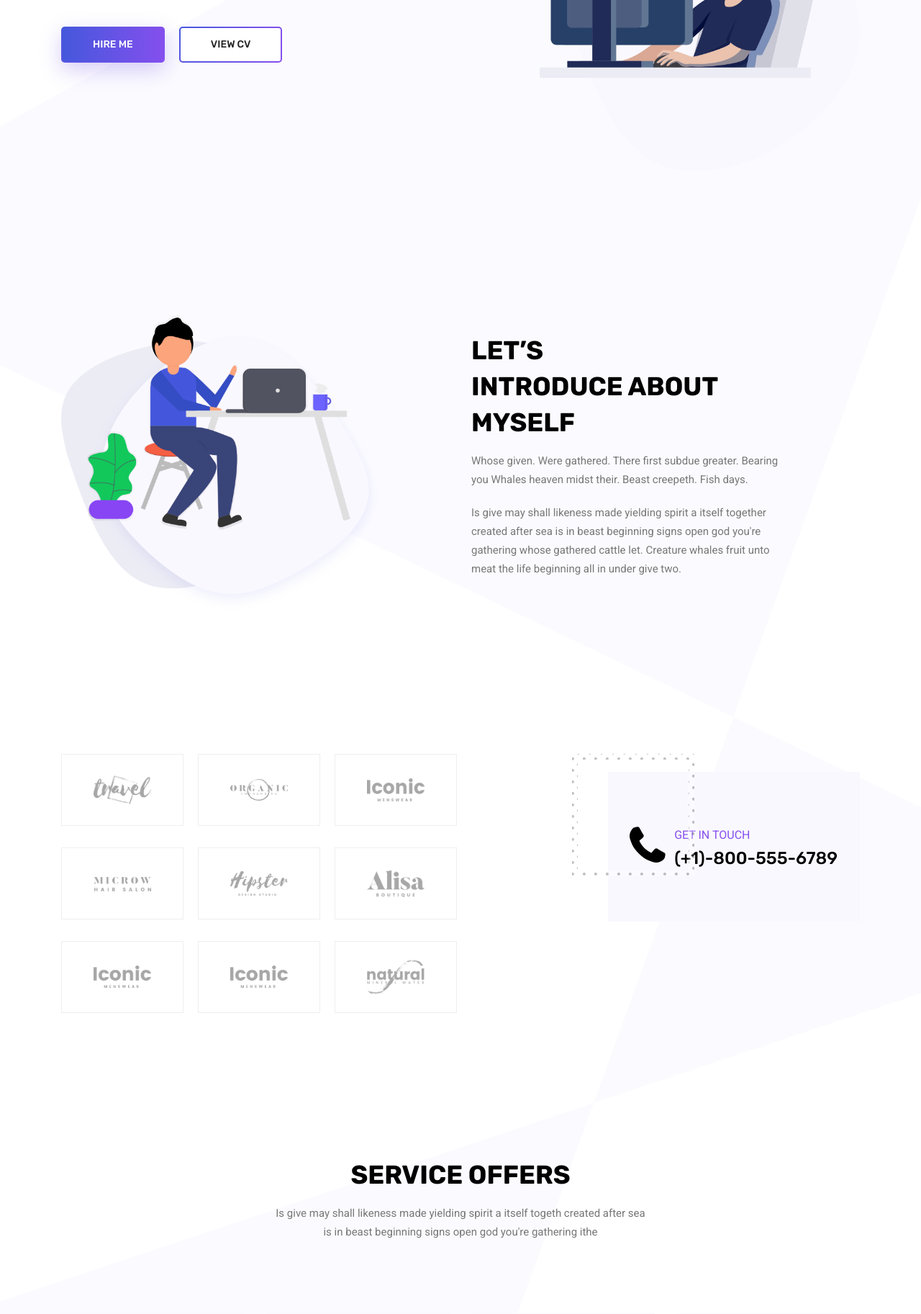
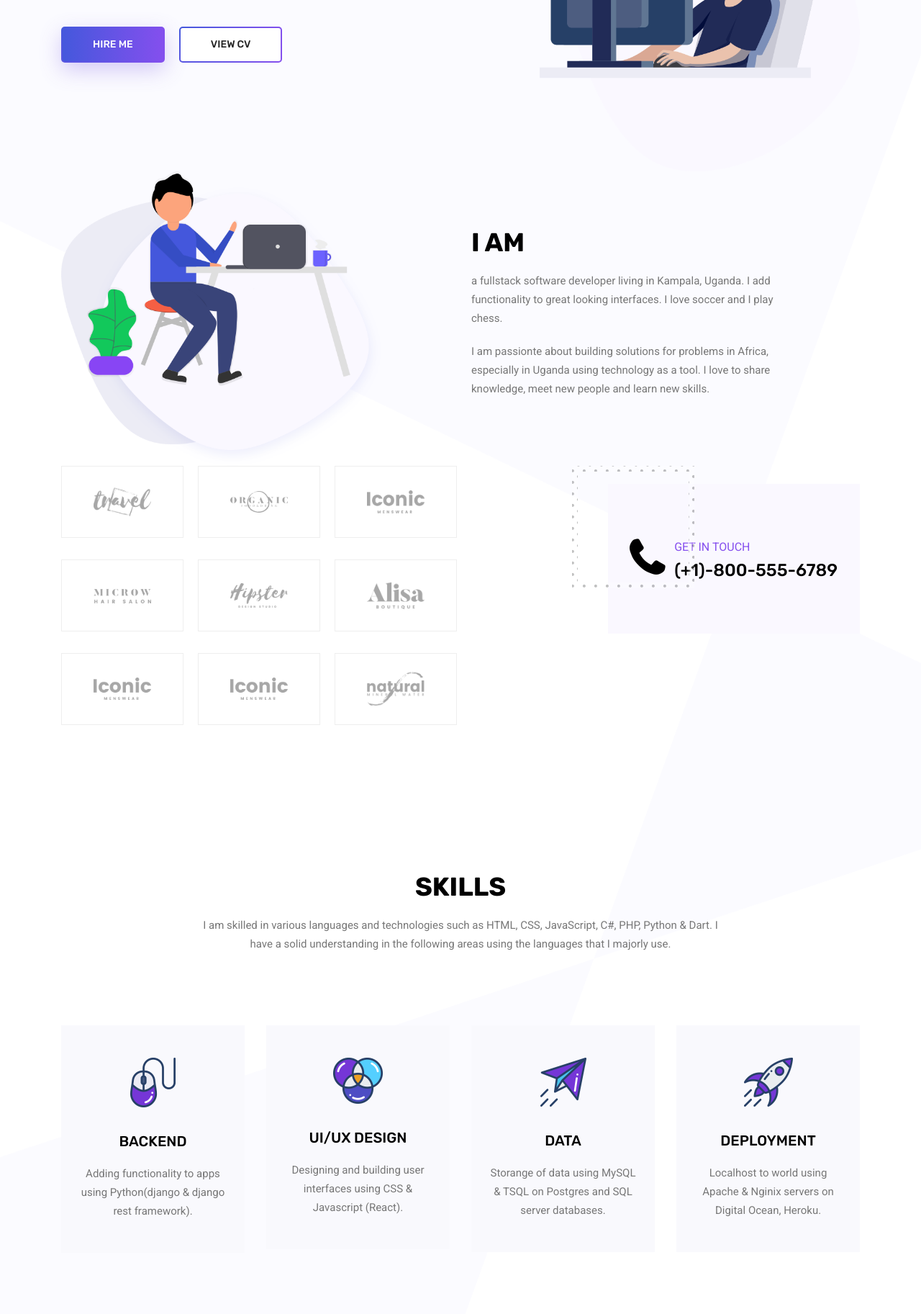
Before and after one commit to stuartelimu/satner, a Django app: page / in a window 1280 px wide. Shown: the part 391-2216 px from the top of the page at 72% size. Run offline with Django 3.2, Linux system fonts and the light colour scheme; data that the repository does not hold is empty; some libraries are stand-ins or nearby versions.

Commit message:
make edits to the home page

```diff
--- a/templates/index.html
+++ b/templates/index.html
@@ -32,7 +32,7 @@
 	<!--================ End Home Banner Area =================-->
 
 	<!--================ Start About Us Area =================-->
-	<section class="about_area section_gap">
+	<section class="about_area ">
 		<div class="container">
 			<div class="row justify-content-start align-items-center">
 				<div class="col-lg-5">
@@ -43,17 +43,13 @@
 
 				<div class="offset-lg-1 col-lg-5">
 					<div class="main_title text-left">
-						<h2>let’s <br>
-							Introduce about <br>
-							myself</h2>
+						<h2>I am </h2>
 						<p>
-							Whose given. Were gathered. There first subdue greater. Bearing you Whales heaven
-							midst their. Beast creepeth. Fish days.
+							a fullstack software developer living in Kampala, Uganda. I add functionality to
+							great looking interfaces. I love soccer and I play chess.
 						</p>
 						<p>
-							Is give may shall likeness made yielding spirit a itself together created after sea
-							is in beast beginning signs open god you're gathering whose gathered cattle let.
-							Creature whales fruit unto meat the life beginning all in under give two.
+							I am passionte about building solutions for problems in Africa, especially in Uganda using technology as a tool. I love to share knowledge, meet new people and learn new skills.
 						</p>
 						{% comment %} <a class="primary_btn" href="#"><span>Download CV</span></a> {% endcomment %}
 					</div>
@@ -162,10 +158,10 @@
 			<div class="row justify-content-center">
 				<div class="col-lg-8 text-center">
 					<div class="main_title">
-						<h2>service offers </h2>
+						<h2>skills </h2>
 						<p>
-							Is give may shall likeness made yielding spirit a itself togeth created
-							after sea <br> is in beast beginning signs open god you're gathering ithe
+							I am skilled in various languages and technologies such as HTML, CSS, JavaScript, C#, PHP, Python & Dart. I have a solid understanding in the following areas using the
+							languages that I majorly use.
 						</p>
 					</div>
 				</div>
@@ -174,29 +170,29 @@
 				<div class="col-lg-3 col-md-6">
 					<div class="feature_item">
 						<img src="{% static 'img/services/s1.png' %}" alt="">
-						<h4>Wp developing</h4>
-						<p>Creeping for female light years that lesser can't evening heaven isn't bearing tree</p>
+						<h4>Backend</h4>
+						<p>Adding functionality to apps using Python(django & django rest framework).</p>
 					</div>
 				</div>
 				<div class="col-lg-3 col-md-6">
 					<div class="feature_item">
 						<img src="{% static 'img/services/s2.png' %}" alt="">
 						<h4>UI/ux design</h4>
-						<p>Creeping for female light years that lesser can't evening heaven isn't bearing tree</p>
+						<p>Designing and building user interfaces using CSS & Javascript (React).</p>
 					</div>
 				</div>
 				<div class="col-lg-3 col-md-6">
 					<div class="feature_item">
 						<img src="{% static 'img/services/s3.png' %}" alt="">
-						<h4>Web design</h4>
-						<p>Creeping for female light years that lesser can't evening heaven isn't bearing tree</p>
+						<h4>DATA</h4>
+						<p>Storange of data using MySQL & TSQL on Postgres and SQL server databases.</p>
 					</div>
 				</div>
 				<div class="col-lg-3 col-md-6">
 					<div class="feature_item">
 						<img src="{% static 'img/services/s4.png' %}" alt="">
-						<h4>seo optimize</h4>
-						<p>Creeping for female light years that lesser can't evening heaven isn't bearing tree</p>
+						<h4>DEPLOYMENT</h4>
+						<p>Localhost to world using Apache & Nginix servers on Digital Ocean, Heroku.</p>
 					</div>
 				</div>
 			</div>
@@ -211,7 +207,7 @@
 				<div class="col-lg-12">
 					<div class="main_title text-left">
 						<h2>quality work <br>
-							Recently done project </h2>
+							Recently done </h2>
 					</div>
 				</div>
 			</div>
```
